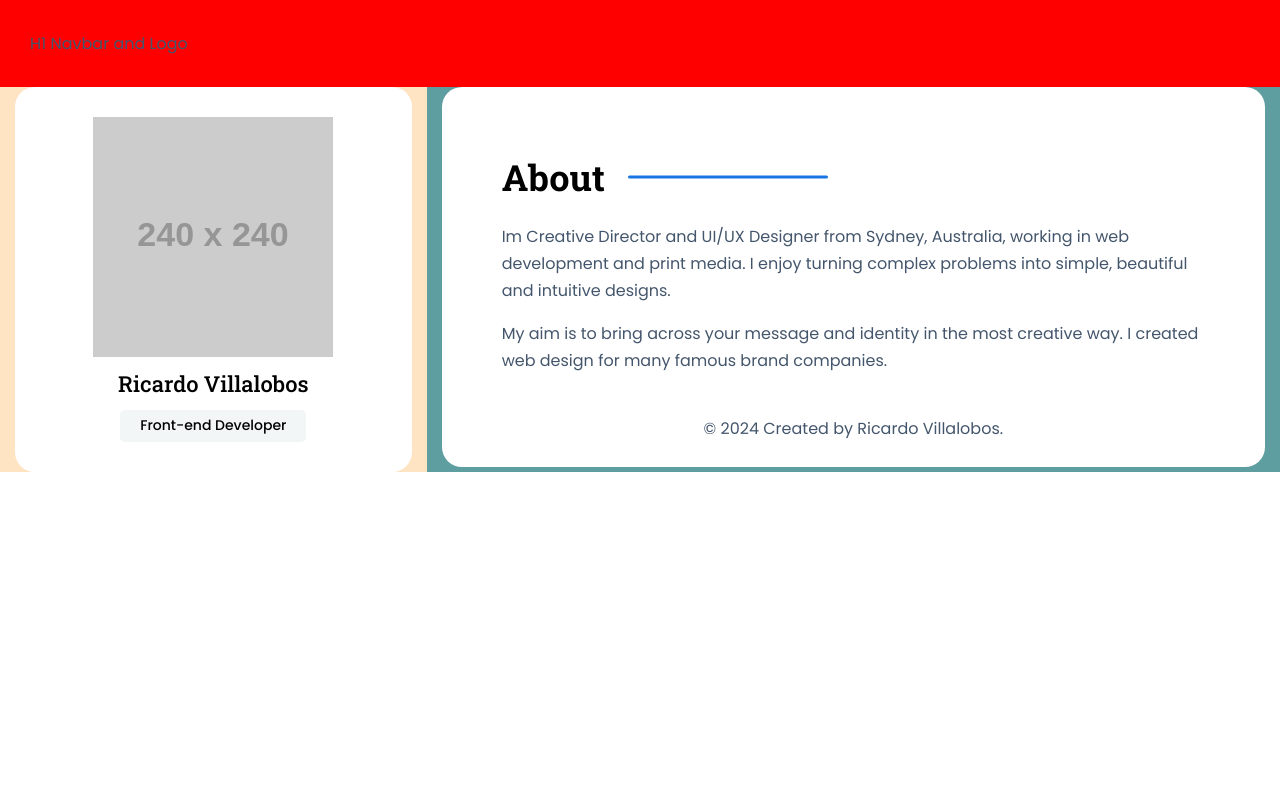
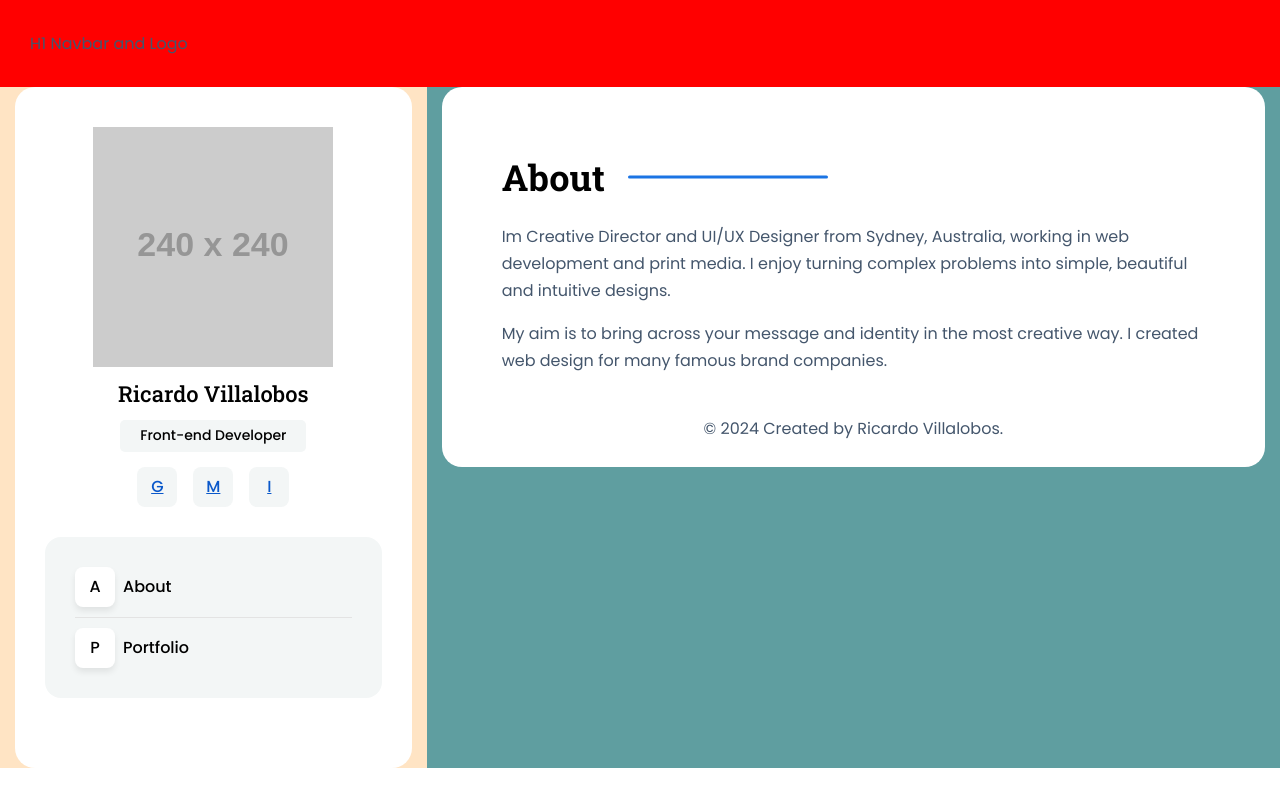
Before and after one commit to Ricardo-V-V/ricardo-v-v.github.io, a React (Vite) app: page / in a window 1280 px wide. Built offline with nearby package versions, Linux system fonts and the light colour scheme.

Commit message:
Finishing up Personalnfo component

```diff
--- a/src/components/Personalnfo.jsx
+++ b/src/components/Personalnfo.jsx
@@ -1,3 +1,6 @@
+import { Link } from 'react-router-dom'
+import SocialLinks from './SocialLinks'
+
 export default function PersonalInfo() {
 	return (
 		<div className='personal-info-wrap'>
@@ -6,6 +9,19 @@ export default function PersonalInfo() {
 			</div>
 			<h4 className='personal-info-name color-black'>Ricardo Villalobos</h4>
 			<span className='personal-info-job color-black'>Front-end Developer</span>
+			<SocialLinks />
+			<ul className='personal-info-menu'>
+				<li>
+					<Link className='personal-info-menu-link' to='/'>
+						<div className='personal-info-menu-icon'>A</div>About
+					</Link>
+				</li>
+				<li>
+					<Link className='personal-info-menu-link' to='/portfolio'>
+						<div className='personal-info-menu-icon'>P</div>Portfolio
+					</Link>
+				</li>
+			</ul>
 		</div>
 	)
 }
--- /dev/null
+++ b/src/components/SocialLinks.jsx
@@ -0,0 +1,33 @@
+export default function SocialLinks() {
+	return (
+		<ul className='personal-info-social-links'>
+			<li>
+				<a
+					href='https://github.com/Ricardo-V-V'
+					target='_blank'
+					rel='noopener noreferrer'
+				>
+					G
+				</a>
+			</li>
+			<li>
+				<a
+					href='mailto:ricvillalobosv@gmail.com'
+					target='_blank'
+					rel='noopener noreferrer'
+				>
+					M
+				</a>
+			</li>
+			<li>
+				<a
+					href='https://www.linkedin.com/in/ricardo-villalobos'
+					target='_blank'
+					rel='noopener noreferrer'
+				>
+					I
+				</a>
+			</li>
+		</ul>
+	)
+}
--- a/src/sass/abstracts/_variables.scss
+++ b/src/sass/abstracts/_variables.scss
@@ -4,4 +4,6 @@ $font-color: #44566c;
 $border-radius-lg: 20px;
 $color-white: #fff;
 $color-primary: #1b74e4;
+$color-primary-dark: #0a58ca;
 $color-black: #000;
+$color-grey-light: #f3f6f6;
--- a/src/sass/base/_reset.scss
+++ b/src/sass/base/_reset.scss
@@ -18,3 +18,13 @@ p {
 	margin-top: 0;
 	margin-bottom: 1rem;
 }
+
+a {
+	color: $color-primary-dark;
+	font-weight: 500;
+	transition: color 0.25s ease-in-out;
+	&:hover {
+		text-decoration: none;
+		font-weight: 400;
+	}
+}
--- a/src/sass/components/_PersonalInfo.scss
+++ b/src/sass/components/_PersonalInfo.scss
@@ -12,15 +12,87 @@
 		@include a.breakpoint(sm) {
 			padding: 2.5rem 1.875rem;
 		}
-		@include a.breakpoint(lg) {
-			padding: 1.875rem 0.9375rem;
-		}
 	}
 	&-job {
-		background-color: #f3f6f6;
+		background-color: $color-grey-light;
 		border-radius: 5px;
 		font-size: 0.875rem;
 		font-weight: 500;
 		padding: 4px 20px;
+		margin-bottom: 0.9375rem;
+	}
+
+	&-social-links {
+		display: flex;
+		align-items: center;
+		justify-content: space-around;
+		gap: 8px;
+		list-style: none;
+		margin: 0 0 1.875rem 0;
+		padding: 0;
+		& li {
+			margin: 0 4px;
+		}
+		& a {
+			width: 40px;
+			height: 40px;
+			border-radius: 8px;
+			background-color: $color-grey-light;
+			display: inline-block;
+			text-align: center;
+			line-height: 40px;
+		}
+	}
+
+	&-menu {
+		background-color: $color-grey-light;
+		border-radius: 1rem;
+		display: flex;
+		flex-direction: column;
+		list-style: none;
+		margin: 0 0 1.875rem 0;
+		padding: 1.25rem 1.875rem;
+		width: 100%;
+
+		@include a.breakpoint(lg) {
+			padding: 1.25rem 0.9375rem;
+		}
+		@include a.breakpoint(xlg) {
+			padding: 1.25rem 1.875rem;
+		}
+
+		& li:not(:last-child) {
+			border-bottom: 1px solid #e3e3e3;
+		}
+
+		&-link {
+			color: $color-black;
+			display: flex;
+			gap: 8px;
+			align-items: center;
+			padding: 10px 0;
+			text-decoration: none;
+			transition: 0.3s;
+			&:hover {
+				font-weight: 500;
+				border-radius: 8px;
+				color: $color-primary-dark;
+				& > div {
+					color: $color-white;
+					background-color: $color-primary-dark;
+					box-shadow: none;
+					transition: 0.6s;
+				}
+			}
+		}
+		&-icon {
+			background-color: $color-white;
+			border-radius: 8px;
+			box-shadow: 0 4px 6px rgba(0, 0, 0, 0.08);
+			width: 40px;
+			height: 40px;
+			text-align: center;
+			line-height: 40px;
+		}
 	}
 }
```
Also changed, not shown: css/main.css, 1 other file (tests, documents, lock files or other folders).
